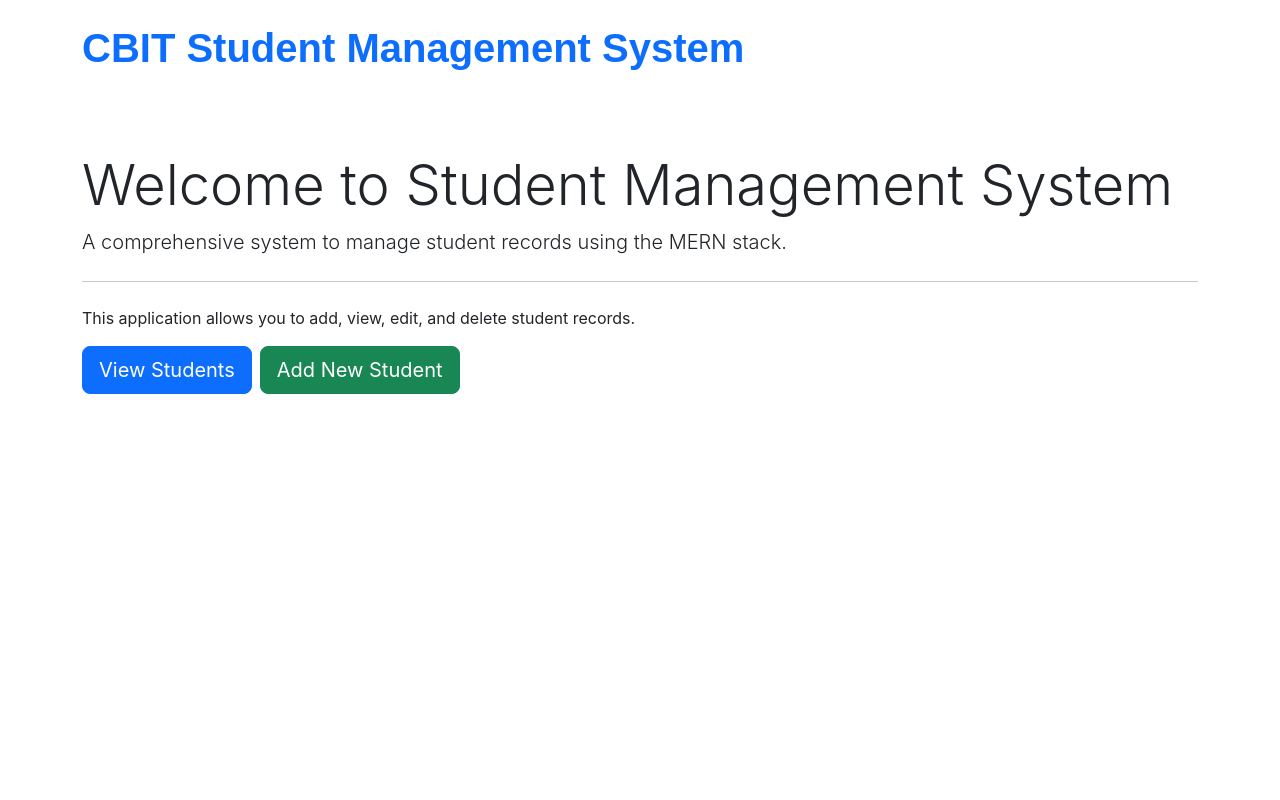
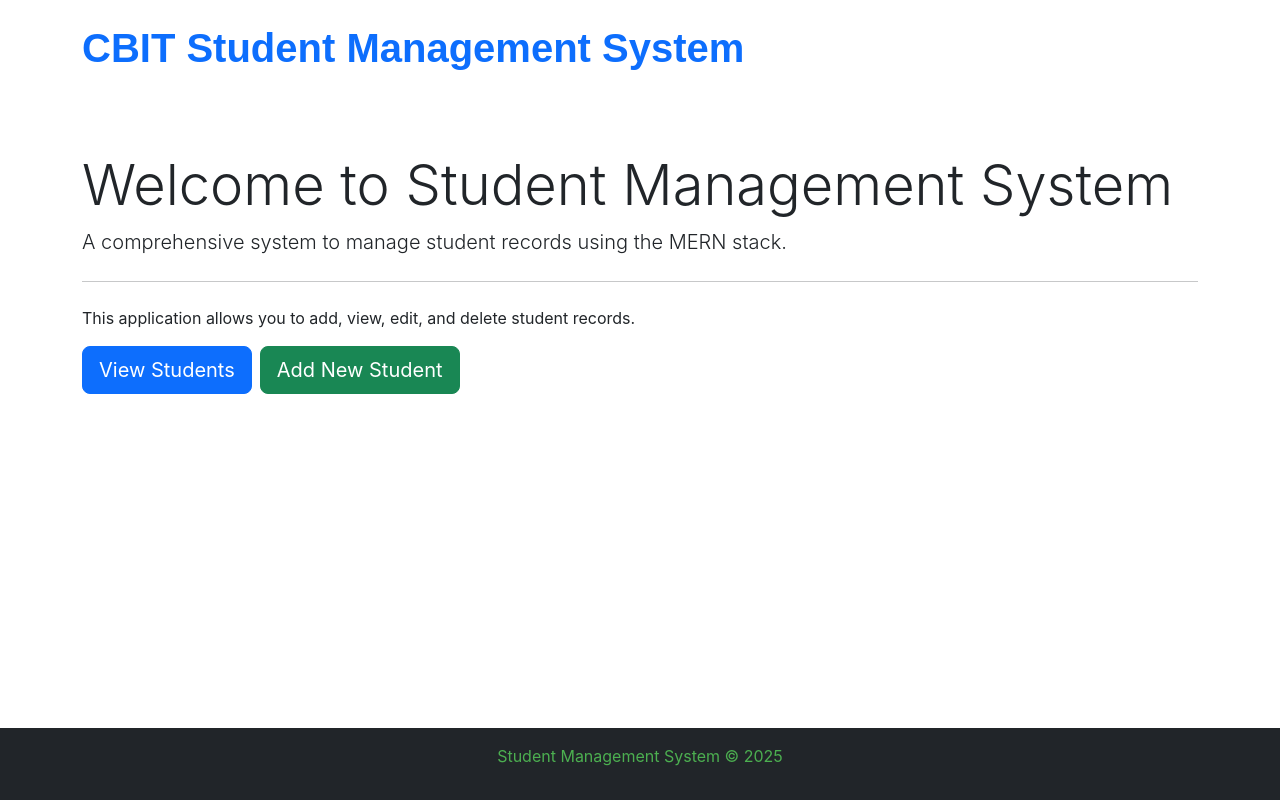
Before and after one commit to Meenakshi2011/Student-Management, a React (Create React App) app in the folder frontend/: page / in a window 1280 px wide. Built offline with nearby package versions, Linux system fonts and the light colour scheme.

Commit message:
Update Footer.js

```diff
--- a/frontend/src/components/Footer.js
+++ b/frontend/src/components/Footer.js
@@ -2,11 +2,9 @@ import React from 'react';
 
 function Footer() {
   return (
-    <footer className="bg-pink text-dark p-4 mt-5">
+    <footer className="bg-dark text-white p-3 mt-5">
       <div className="container text-center">
-        <p style={{ fontFamily: 'Arial, sans-serif', color: '#fff' }}>
-          Student Management System &copy; {new Date().getFullYear()}
-        </p>
+        <p style={{ color: '#4caf50' }}>Student Management System &copy; {new Date().getFullYear()}</p>
       </div>
     </footer>
   );
```
